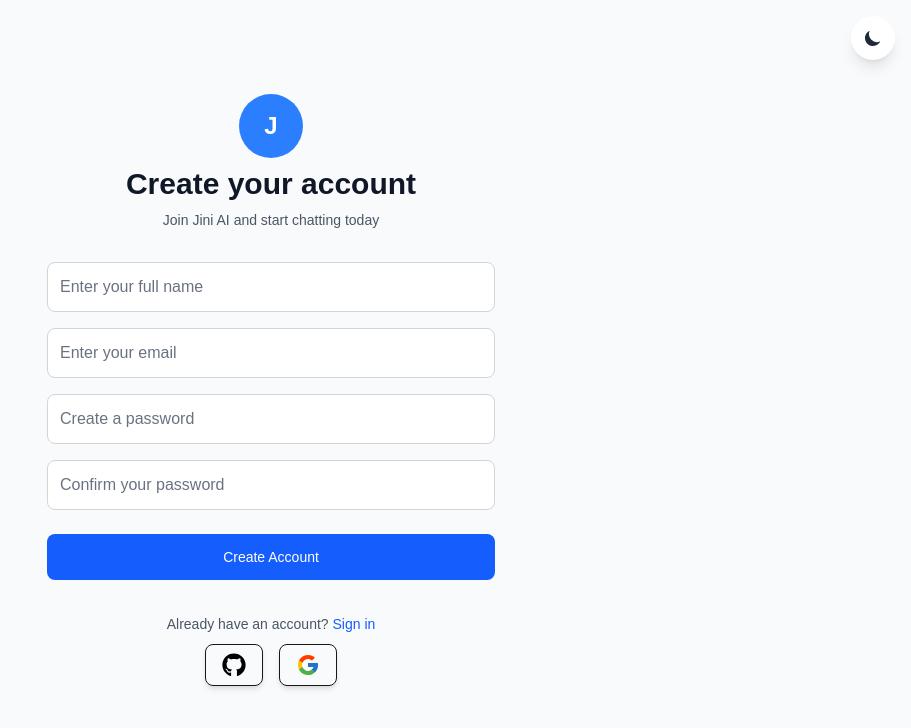
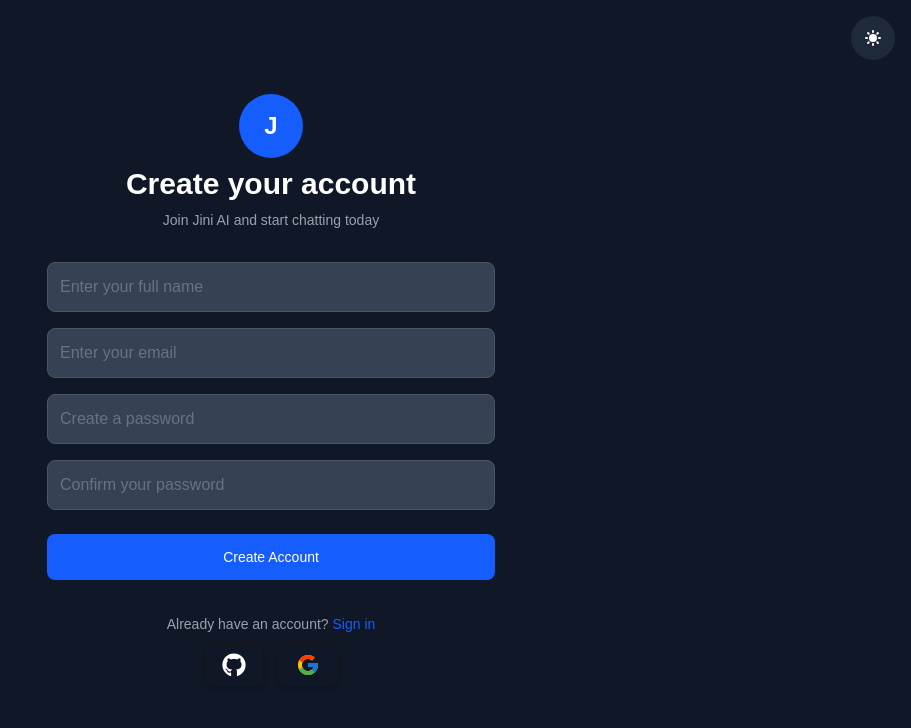
Before and after one commit to mrmajithiya/jini_ai, a Next.js app: page /registration in a window 1280 px wide. Shown: the top 728 px of the page, without its empty margins (369-1280 px from the left). Built offline with nearby package versions, Linux system fonts and the light colour scheme; no server answers.

Commit message:
Update page.tsx
theme change

```diff
--- a/src/app/registration/page.tsx
+++ b/src/app/registration/page.tsx
@@ -10,7 +10,7 @@
 import { onAuthStateChanged } from "firebase/auth";
 
 export default function RegistrationPage() {
-  const [theme, setTheme] = useState<'light' | 'dark'>('light');
+  const [theme, setTheme] = useState<'light' | 'dark'>('dark');
   const [registerForm, setRegisterForm] = useState({ name: '', email: '', password: '', confirmPassword: '' });
   const [loading, setLoading] = useState(false);
   const router = useRouter();
```
